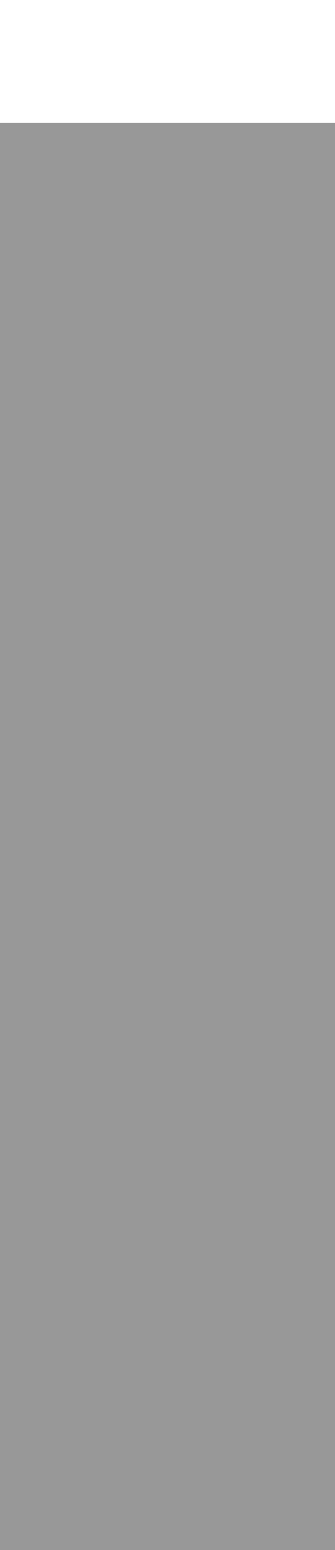
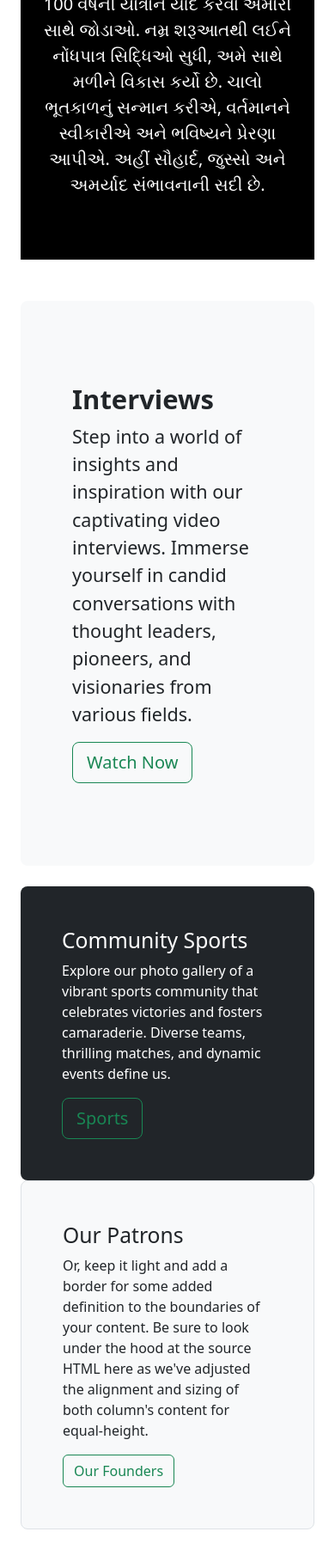
Before and after one commit to virusinfect/P1, a Django app: page / in a window 390 px wide. Shown: the part 701-2504 px from the top of the page at 86% size. Before the commit the page ends 844 px from the top, so only its background shows below. Run offline with Django 4.2, Linux system fonts and the light colour scheme; some libraries are stand-ins or nearby versions.

Commit message:
day 1
all the things I have implemented

```diff
--- a/app/templates/base.html
+++ b/app/templates/base.html
@@ -15,9 +15,10 @@
 
 <body>
     <!-- Static Navigation Bar -->
-    <nav class="navbar navbar-expand-lg bg-body-tertiary rounded" aria-label="Thirteenth navbar example">
+    <nav class="navbar navbar-expand-lg bg-body-tertiary rounded bg-success" aria-label="Thirteenth navbar example">
         <div class="container-fluid">
             <a class="navbar-brand col-lg-3 me-0" href="#">Jaffery Sports Club</a>
+
             <button class="navbar-toggler" type="button" data-bs-toggle="collapse" data-bs-target="#navbarsExample11"
                 aria-controls="navbarsExample11" aria-expanded="false" aria-label="Toggle navigation">
                 <span class="navbar-toggler-icon"></span>
@@ -27,7 +28,7 @@
 
                 <ul class="navbar-nav col-lg-6 justify-content-lg-center">
                     <li class="nav-item">
-                        <a class="nav-link active" aria-current="page" href="#">Home</a>
+                        <a class="nav-link active" aria-current="page" href="{% url 'index' %}">Home</a>
                     </li>
                     <li class="nav-item dropdown">
                         <a class="nav-link dropdown-toggle active" href="#" role="button" data-bs-toggle="dropdown" aria-expanded="false">
--- a/app/templates/index.html
+++ b/app/templates/index.html
@@ -1,9 +1,52 @@
 {% extends "base.html" %}
 
-{% block title %}About Us - My Django App{% endblock %}
+{% block title %}Home{% endblock %}
 
 {% block content %}
 {% load static %}
-<img src="{% static 'media\patrons\4.JPG' %}">
-<img src="{% static 'images/logo.png' %}" alt="Logo">
+<div class="container py-4">
+    <div class="px-4 py-5 my-5 text-center bg-black">
+        <img class="d-block mx-auto mb-4" src="{% static 'media/banner.png' %}" alt="" width="350" height="350">
+        <h1 class="fw-bold mb-4 text-white">100 વર્ષગાંઠ</h1>
+        <div class="col-lg-6 mx-auto">
+            <p class="lead mb-4 text-white">રમતની શ્રેષ્ઠતા અને એકતાની સદીની ઉજવણી! અમારા સમુદાયની 100 વર્ષની યાત્રાને
+                યાદ કરવા
+                અમારી સાથે જોડાઓ. નમ્ર શરૂઆતથી લઈને નોંધપાત્ર સિદ્ધિઓ સુધી, અમે સાથે મળીને વિકાસ કર્યો છે. ચાલો
+                ભૂતકાળનું સન્માન કરીએ, વર્તમાનને સ્વીકારીએ અને ભવિષ્યને પ્રેરણા આપીએ. અહીં સૌહાર્દ, જુસ્સો અને અમર્યાદ
+                સંભાવનાની સદી છે.</p>
+            <div class="d-grid gap-2 d-sm-flex justify-content-sm-center">
+            </div>
+        </div>
+    </div>
+
+    <div class="p-5 mb-4 bg-body-tertiary rounded-3">
+        <div class="container-fluid py-5">
+            <h1 class="display-5 fw-bold">Interviews</h1>
+            <p class="col-md-8 fs-4">Step into a world of insights and inspiration with our captivating video
+                interviews. Immerse yourself in candid conversations with thought leaders, pioneers, and visionaries
+                from various fields.</p>
+                <a class="btn btn-outline-success btn-lg" href="{% url 'video' %}" role="button">Watch Now</a>
+        </div>
+    </div>
+
+    <div class="row align-items-md-stretch">
+        <div class="col-md-6">
+            <div class="h-100 p-5 text-bg-dark rounded-3">
+                <h2>Community Sports</h2>
+                <p>Explore our photo gallery of a vibrant sports community that celebrates victories and fosters camaraderie. Diverse teams,
+                    thrilling matches, and dynamic events define us.</p>
+                    <a class="btn btn-outline-success btn-lg" href="{% url 'sports' %}" role="button">Sports</a>
+            </div>
+        </div>
+        <div class="col-md-6">
+            <div class="h-100 p-5 bg-body-tertiary border rounded-3">
+                <h2>Our Patrons</h2>
+                <p>Or, keep it light and add a border for some added definition to the boundaries of your content. Be
+                    sure to look under the hood at the source HTML here as we've adjusted the alignment and sizing of
+                    both column's content for equal-height.</p>
+                <a class="btn btn-outline-success" href="{% url 'founders' %}" role="button">Our Founders</a>
+            </div>
+        </div>
+    </div>
+</div>
 {% endblock %}
```
